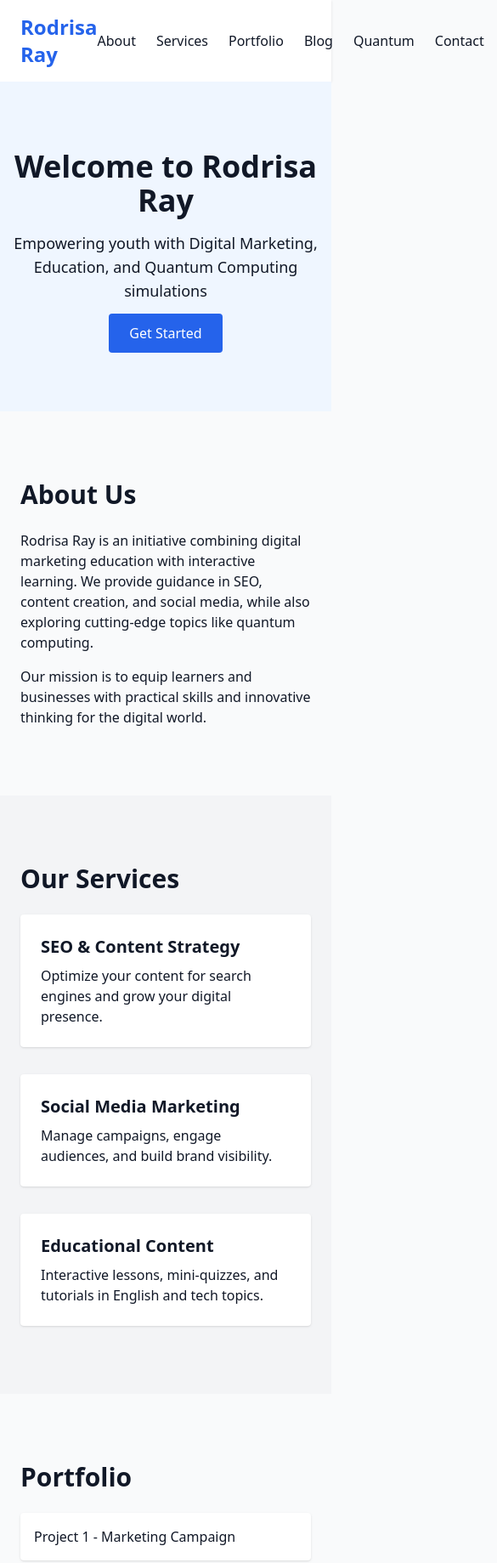
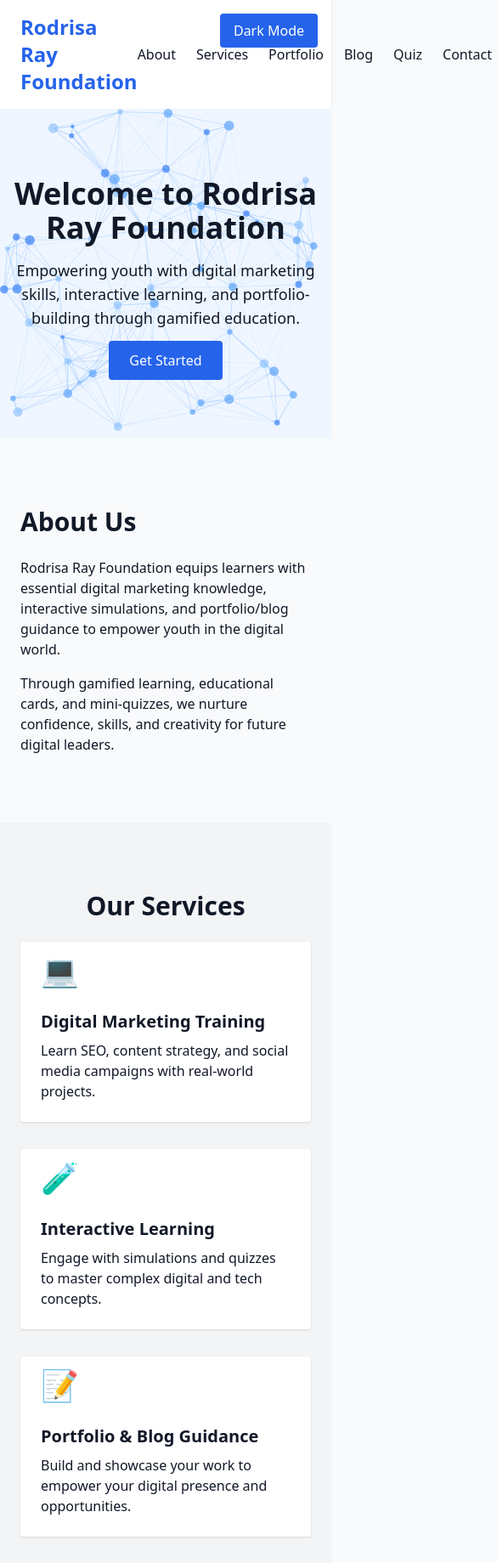
Before and after one commit to rodrisaray/lv, a plain HTML site: page index.html in a window 390 px wide. Shown: the top 1839 px of the page at 85% size, 585 px wide, since content can reach past the window. Drawn offline with nearby package versions, Linux system fonts and the light colour scheme.

Commit message:
Update index.html

```diff
--- a/index.html
+++ b/index.html
@@ -4,128 +4,131 @@
 <head>
 <meta charset="UTF-8">
 <meta name="viewport" content="width=device-width, initial-scale=1.0">
-  <title>Rodrisa Ray Digital Learning & Marketing</title>
-  <meta name="description" content="Rodrisa Ray - Digital Marketing, Education, and Quantum Computing Simulations">
+<title>Rodrisa Ray Foundation</title>
 <script src="https://cdn.tailwindcss.com"></script>
+<script src="https://cdn.jsdelivr.net/npm/canvas-confetti@1.5.1/dist/confetti.browser.min.js"></script>
+<script src="https://cdn.jsdelivr.net/npm/tsparticles@2.11.1/tsparticles.bundle.min.js"></script>
+<style>
+html{scroll-behavior:smooth}
+.fade-up{opacity:0;transform:translateY(40px);transition:all 0.8s ease-out}
+.fade-up.show{opacity:1;transform:translateY(0)}
+.sparkle:hover::after{content:"✨";position:absolute;top:-10px;right:-10px;animation:sparkle 0.8s infinite}
+@keyframes sparkle{0%{transform:translate(0,0) scale(1);opacity:1}50%{transform:translate(5px,-5px) scale(1.2);opacity:0.7}100%{transform:translate(0,0) scale(1);opacity:1}}
+[data-theme="dark"]{background-color:#1a202c;color:#f7fafc}
+[data-theme="dark"] header, [data-theme="dark"] section, [data-theme="dark"] footer, [data-theme="dark"] .bg-white{background-color:#2d3748;color:#f7fafc}
+[data-theme="dark"] .bg-gray-50{background-color:#1a202c}
+[data-theme="dark"] .bg-gray-100{background-color:#2d3748}
+[data-theme="dark"] .bg-blue-50{background-color:#2a4365;color:#f7fafc}
+</style>
 </head>
-<body class="bg-gray-50 text-gray-900 font-sans">
+<body class="bg-gray-50 text-gray-900 font-sans relative" data-theme="light">
+
+<!-- Dark/Light Mode Toggle -->
+<div class="fixed top-4 right-4 z-50">
+<button id="theme-toggle" class="bg-blue-600 text-white px-4 py-2 rounded hover:bg-blue-700 transition">Dark Mode</button>
+</div>
 
 <!-- Header -->
-  <header class="bg-white shadow">
+<header class="bg-white shadow fade-up" id="header">
 <div class="container mx-auto px-6 py-4 flex justify-between items-center">
-      <a href="#" class="text-2xl font-bold text-blue-600">Rodrisa Ray</a>
+<a href="#" class="text-2xl font-bold text-blue-600">Rodrisa Ray Foundation</a>
 <nav>
 <ul class="flex space-x-6">
 <li><a href="#about" class="hover:text-blue-500">About</a></li>
 <li><a href="#services" class="hover:text-blue-500">Services</a></li>
 <li><a href="#portfolio" class="hover:text-blue-500">Portfolio</a></li>
 <li><a href="#blog" class="hover:text-blue-500">Blog</a></li>
-          <li><a href="#quantum" class="hover:text-blue-500">Quantum</a></li>
+<li><a href="#education" class="hover:text-blue-500">Quiz</a></li>
 <li><a href="#contact" class="hover:text-blue-500">Contact</a></li>
 </ul>
 </nav>
 </div>
 </header>
 
-  <!-- Hero Section -->
-  <section class="bg-blue-50 py-20 text-center">
-    <h1 class="text-4xl font-bold mb-4">Welcome to Rodrisa Ray</h1>
-    <p class="text-lg mb-6">Empowering youth with Digital Marketing, Education, and Quantum Computing simulations</p>
-    <a href="#contact" class="bg-blue-600 text-white px-6 py-3 rounded hover:bg-blue-700">Get Started</a>
+<!-- Hero with Particle Background -->
+<section class="relative bg-blue-50 py-20 text-center fade-up">
+<div id="tsparticles" class="absolute top-0 left-0 w-full h-full -z-10"></div>
+<h1 class="text-4xl font-bold mb-4 relative z-10">Welcome to Rodrisa Ray Foundation</h1>
+<p class="text-lg mb-6 relative z-10">Empowering youth with digital marketing skills, interactive learning, and portfolio-building through gamified education.</p>
+<a href="#contact" class="relative z-10 bg-blue-600 text-white px-6 py-3 rounded hover:bg-blue-700 transition-transform transform hover:scale-105">Get Started</a>
 </section>
 
 <!-- About -->
-  <section id="about" class="py-20 container mx-auto px-6">
+<section id="about" class="py-20 container mx-auto px-6 fade-up">
 <h2 class="text-3xl font-bold mb-6">About Us</h2>
-    <p class="mb-4">Rodrisa Ray is an initiative combining digital marketing education with interactive learning. We provide guidance in SEO, content creation, and social media, while also exploring cutting-edge topics like quantum computing.</p>
-    <p>Our mission is to equip learners and businesses with practical skills and innovative thinking for the digital world.</p>
+<p class="mb-4">Rodrisa Ray Foundation equips learners with essential digital marketing knowledge, interactive simulations, and portfolio/blog guidance to empower youth in the digital world.</p>
+<p>Through gamified learning, educational cards, and mini-quizzes, we nurture confidence, skills, and creativity for future digital leaders.</p>
 </section>
 
 <!-- Services -->
-  <section id="services" class="bg-gray-100 py-20 container mx-auto px-6">
-    <h2 class="text-3xl font-bold mb-6">Our Services</h2>
+<section id="services" class="bg-gray-100 py-20 container mx-auto px-6 fade-up">
+<h2 class="text-3xl font-bold mb-6 text-center">Our Services</h2>
 <div class="grid grid-cols-1 md:grid-cols-2 lg:grid-cols-3 gap-8">
-      <div class="bg-white p-6 rounded shadow">
-        <h3 class="font-bold text-xl mb-2">SEO & Content Strategy</h3>
-        <p>Optimize your content for search engines and grow your digital presence.</p>
+<div class="bg-white p-6 rounded shadow hover:shadow-xl hover:scale-105 transition-transform duration-300 fade-up relative">
+<div class="text-blue-600 text-4xl mb-4 animate-bounce">💻</div>
+<h3 class="font-bold text-xl mb-2">Digital Marketing Training</h3>
+<p>Learn SEO, content strategy, and social media campaigns with real-world projects.</p>
 </div>
-      <div class="bg-white p-6 rounded shadow">
-        <h3 class="font-bold text-xl mb-2">Social Media Marketing</h3>
-        <p>Manage campaigns, engage audiences, and build brand visibility.</p>
+<div class="bg-white p-6 rounded shadow hover:shadow-xl hover:scale-105 transition-transform duration-300 fade-up relative">
+<div class="text-blue-600 text-4xl mb-4 animate-bounce">🧪</div>
+<h3 class="font-bold text-xl mb-2">Interactive Learning</h3>
+<p>Engage with simulations and quizzes to master complex digital and tech concepts.</p>
 </div>
-      <div class="bg-white p-6 rounded shadow">
-        <h3 class="font-bold text-xl mb-2">Educational Content</h3>
-        <p>Interactive lessons, mini-quizzes, and tutorials in English and tech topics.</p>
+<div class="bg-white p-6 rounded shadow hover:shadow-xl hover:scale-105 transition-transform duration-300 fade-up relative">
+<div class="text-blue-600 text-4xl mb-4 animate-bounce">📝</div>
+<h3 class="font-bold text-xl mb-2">Portfolio & Blog Guidance</h3>
+<p>Build and showcase your work to empower your digital presence and opportunities.</p>
 </div>
 </div>
 </section>
 
 <!-- Portfolio -->
-  <section id="portfolio" class="py-20 container mx-auto px-6">
+<section id="portfolio" class="py-20 container mx-auto px-6 fade-up">
 <h2 class="text-3xl font-bold mb-6">Portfolio</h2>
 <div class="grid grid-cols-1 md:grid-cols-2 lg:grid-cols-3 gap-6">
-      <div class="bg-white p-4 rounded shadow">Project 1 - Marketing Campaign</div>
-      <div class="bg-white p-4 rounded shadow">Project 2 - SEO Optimization</div>
-      <div class="bg-white p-4 rounded shadow">Project 3 - Educational Blog Series</div>
+<div class="bg-white p-4 rounded shadow hover:shadow-xl hover:scale-105 transition-transform duration-300 fade-up relative sparkle">Marketing Campaign Example</div>
+<div class="bg-white p-4 rounded shadow hover:shadow-xl hover:scale-105 transition-transform duration-300 fade-up relative sparkle">SEO Optimization Project</div>
+<div class="bg-white p-4 rounded shadow hover:shadow-xl hover:scale-105 transition-transform duration-300 fade-up relative sparkle">Interactive Learning Blog</div>
 </div>
 </section>
 
 <!-- Blog -->
-  <section id="blog" class="bg-blue-50 py-20 container mx-auto px-6">
+<section id="blog" class="bg-blue-50 py-20 container mx-auto px-6 fade-up">
 <h2 class="text-3xl font-bold mb-6">Blog & Resources</h2>
-    <ul class="grid grid-cols-1 md:grid-cols-2 lg:grid-cols-3 gap-6">
-      <li class="bg-white p-6 rounded shadow"><a href="#">Digital Marketing Tips</a></li>
-      <li class="bg-white p-6 rounded shadow"><a href="#">Learning English Online</a></li>
-      <li class="bg-white p-6 rounded shadow"><a href="#">Mini Quizzes & Exercises</a></li>
-    </ul>
-  </section>
-
-  <!-- Quantum Computing Simulation -->
-  <section id="quantum" class="py-20 bg-gray-100 text-center">
-    <h2 class="text-3xl font-bold mb-4">Explore Quantum Computing</h2>
-    <p class="mb-6">Interact with qubits, superposition, and basic quantum gates in your browser!</p>
-    <iframe src="https://05a63064.cha-9wr.pages.dev/" width="800" height="500" class="mx-auto border rounded shadow"></iframe>
-  </section>
-
-  <!-- Educational Cards + Mini Quizzes -->
-  <section id="education" class="py-20 container mx-auto px-6">
-    <h2 class="text-3xl font-bold mb-6 text-center">Interactive Learning</h2>
 <div class="grid grid-cols-1 md:grid-cols-2 lg:grid-cols-3 gap-6">
-      <div class="bg-white p-6 rounded shadow">
-        <h3 class="font-bold text-xl mb-2">Qubit Basics</h3>
-        <p>A qubit can be 0, 1, or both at the same time! Try to guess the outcome.</p>
-        <button onclick="alert('Correct! Qubits can exist in superposition.')" class="mt-2 bg-blue-600 text-white px-4 py-2 rounded hover:bg-blue-700">Check Answer</button>
-      </div>
-      <div class="bg-white p-6 rounded shadow">
-        <h3 class="font-bold text-xl mb-2">Entanglement</h3>
-        <p>Two qubits can be linked, so the state of one affects the other instantly.</p>
-        <button onclick="alert('Correct! That is entanglement.')" class="mt-2 bg-blue-600 text-white px-4 py-2 rounded hover:bg-blue-700">Check Answer</button>
-      </div>
-      <div class="bg-white p-6 rounded shadow">
-        <h3 class="font-bold text-xl mb-2">Quantum Gate</h3>
-        <p>Gates manipulate qubits’ states, similar to logic gates in classical computing.</p>
-        <button onclick="alert('Correct! Quantum gates change qubit states.')" class="mt-2 bg-blue-600 text-white px-4 py-2 rounded hover:bg-blue-700">Check Answer</button>
-      </div>
+<div class="bg-white p-6 rounded shadow hover:shadow-xl hover:scale-105 transition-transform duration-300 fade-up relative sparkle"><a href="#">Digital Marketing Tips</a></div>
+<div class="bg-white p-6 rounded shadow hover:shadow-xl hover:scale-105 transition-transform duration-300 fade-up relative sparkle"><a href="#">Quantum Computing Basics</a></div>
+<div class="bg-white p-6 rounded shadow hover:shadow-xl hover:scale-105 transition-transform duration-300 fade-up relative sparkle"><a href="#">Mini Quizzes & Exercises</a></div>
 </div>
 </section>
 
+<!-- Interactive Quiz -->
+<section id="education" class="py-20 container mx-auto px-6 fade-up">
+<h2 class="text-3xl font-bold mb-6 text-center">Interactive Quiz</h2>
+<div class="w-full max-w-2xl mx-auto mb-6 bg-gray-300 rounded-full h-6">
+<div id="progress-bar" class="bg-blue-600 h-6 rounded-full w-0 transition-all duration-500"></div>
+</div>
+<div id="quiz-cards" class="grid grid-cols-1 md:grid-cols-2 lg:grid-cols-3 gap-6"></div>
+<p class="text-center mt-6 font-bold text-xl">Score: <span id="score">0</span>/<span id="total"></span></p>
+</section>
+
 <!-- Contact -->
-  <section id="contact" class="bg-blue-50 py-20 container mx-auto px-6">
+<section id="contact" class="bg-blue-50 py-20 container mx-auto px-6 fade-up">
 <h2 class="text-3xl font-bold mb-6">Contact Us</h2>
 <form action="#" method="POST" class="grid grid-cols-1 gap-6 max-w-xl mx-auto">
 <input type="text" name="name" placeholder="Your Name" class="p-3 rounded border border-gray-300">
 <input type="email" name="email" placeholder="Your Email" class="p-3 rounded border border-gray-300">
 <textarea name="message" placeholder="Your Message" class="p-3 rounded border border-gray-300"></textarea>
-      <button type="submit" class="bg-blue-600 text-white px-6 py-3 rounded hover:bg-blue-700">Send Message</button>
+<button type="submit" class="bg-blue-600 text-white px-6 py-3 rounded hover:bg-blue-700 sparkle">Send Message</button>
 </form>
 </section>
 
 <!-- Footer -->
-  <footer class="bg-gray-900 text-white py-10">
+<footer class="bg-gray-900 text-white py-10 fade-up">
 <div class="container mx-auto px-6 grid grid-cols-1 md:grid-cols-3 gap-6">
 <div>
-        <h3 class="font-bold mb-4">Rodrisa Ray</h3>
-        <p>Empowering youth with digital skills, education, and interactive learning.</p>
+<h3 class="font-bold mb-4">Rodrisa Ray Foundation</h3>
+<p>Empowering youth with digital skills, technology education, and interactive learning.</p>
 </div>
 <div>
 <h3 class="font-bold mb-4">Quick Links</h3>
@@ -140,12 +143,99 @@
 <h3 class="font-bold mb-4">Subscribe</h3>
 <form action="#" method="POST" class="flex flex-col space-y-3">
 <input type="email" placeholder="Your Email" class="p-3 rounded border border-gray-300">
-          <button type="submit" class="bg-blue-600 text-white px-4 py-2 rounded hover:bg-blue-700">Subscribe</button>
+<button type="submit" class="bg-blue-600 text-white px-4 py-2 rounded hover:bg-blue-700 sparkle">Subscribe</button>
 </form>
 </div>
 </div>
-    <div class="text-center mt-6">&copy; 2025 Rodrisa Ray. All rights reserved.</div>
+<div class="text-center mt-6">&copy; 2025 Rodrisa Ray Foundation. All rights reserved.</div>
 </footer>
 
+<script>
+  // Dark/Light Mode
+  const toggleBtn=document.getElementById('theme-toggle');
+  const body=document.body;
+  const savedTheme=localStorage.getItem('theme')||'light';
+  body.setAttribute('data-theme',savedTheme);
+  toggleBtn.textContent=savedTheme==='light'?'Dark Mode':'Light Mode';
+  toggleBtn.addEventListener('click',()=>{
+    const newTheme=body.getAttribute('data-theme')==='light'?'dark':'light';
+    body.setAttribute('data-theme',newTheme);
+    localStorage.setItem('theme',newTheme);
+    toggleBtn.textContent=newTheme==='light'?'Dark Mode':'Light Mode';
+  });
+
+  // Fade-up animations
+  const faders=document.querySelectorAll('.fade-up');
+  const observer=new IntersectionObserver((entries,observer)=>{
+    entries.forEach(entry=>{
+      if(entry.isIntersecting){entry.target.classList.add('show');observer.unobserve(entry.target);}
+    });
+  },{threshold:0.2});
+  faders.forEach(fader=>observer.observe(fader));
+
+  // Particle Background
+  tsParticles.load("tsparticles", {
+    fullScreen: { enable: true, zIndex: -1 },
+    particles: {
+      number: { value: 60 },
+      color: { value: ["#3b82f6","#60a5fa","#93c5fd"] },
+      shape: { type: "circle" },
+      opacity: { value: 0.7 },
+      size: { value: { min: 2, max: 6 } },
+      move: { enable: true, speed: 1, outModes: "bounce" },
+      links: { enable: true, distance: 120, color: "#60a5fa", opacity: 0.3, width: 1 }
+    },
+    interactivity: {
+      events: { onHover: { enable: true, mode: "repulse" }, onClick: { enable: true, mode: "push" } },
+      modes: { repulse: { distance: 100 }, push: { quantity: 4 } }
+    },
+    detectRetina: true
+  });
+
+  // Quiz Data
+  const quizData=[
+    {question:"Digital marketing helps grow businesses online.",answer:"True",difficulty:"Easy"},
+    {question:"Quantum computing uses classical bits only.",answer:"False",difficulty:"Medium"},
+    {question:"Portfolio blogs help showcase skills.",answer:"True",difficulty:"Easy"},
+    {question:"Confetti effects are used for gamification.",answer:"True",difficulty:"Medium"},
+    {question:"Dark mode should not persist across reloads.",answer:"False",difficulty:"Hard"}
+  ];
+  const quizContainer=document.getElementById('quiz-cards');
+  const progressBar=document.getElementById('progress-bar');
+  const scoreEl=document.getElementById('score');
+  const totalEl=document.getElementById('total');
+  let score=0,answered=0;
+  totalEl.textContent=quizData.length;
+
+  quizData.forEach((q,index)=>{
+    const card=document.createElement('div');
+    card.className='bg-white p-6 rounded shadow transition-transform duration-300 hover:scale-105 fade-up relative sparkle';
+    card.style.transitionDelay=`${0.1*index}s`;
+    card.innerHTML=`
+      <h3 class="font-bold text-xl mb-2">Question ${index+1} (${q.difficulty})</h3>
+      <p>${q.question}</p>
+      <div class="mt-2 space-x-2">
+        <button class="quiz-btn bg-blue-600 text-white px-4 py-2 rounded hover:bg-blue-700">True</button>
+        <button class="quiz-btn bg-blue-600 text-white px-4 py-2 rounded hover:bg-blue-700">False</button>
+      </div>
+    `;
+    quizContainer.appendChild(card);
+
+    const buttons=card.querySelectorAll('.quiz-btn');
+    buttons.forEach(btn=>{
+      btn.addEventListener('click',()=>{
+        const correct=btn.textContent===q.answer;
+        card.classList.add(correct?'bg-green-200':'bg-red-200','scale-105');
+        setTimeout(()=>card.classList.remove('bg-green-200','bg-red-200','scale-105'),800);
+        if(correct) score++;
+        scoreEl.textContent=score;
+        answered++;
+        progressBar.style.width=(answered/quizData.length*100)+'%';
+        btn.parentElement.querySelectorAll('button').forEach(b=>b.disabled=true);
+        if(answered===quizData.length){confetti({particleCount:200,spread:80,origin:{y:0.6}});alert('🎉 Quiz Completed! 🎉');}
+      });
+    });
+  });
+</script>
 </body>
 </html>
```
Lines whose indentation alone changed are shown as unchanged.
